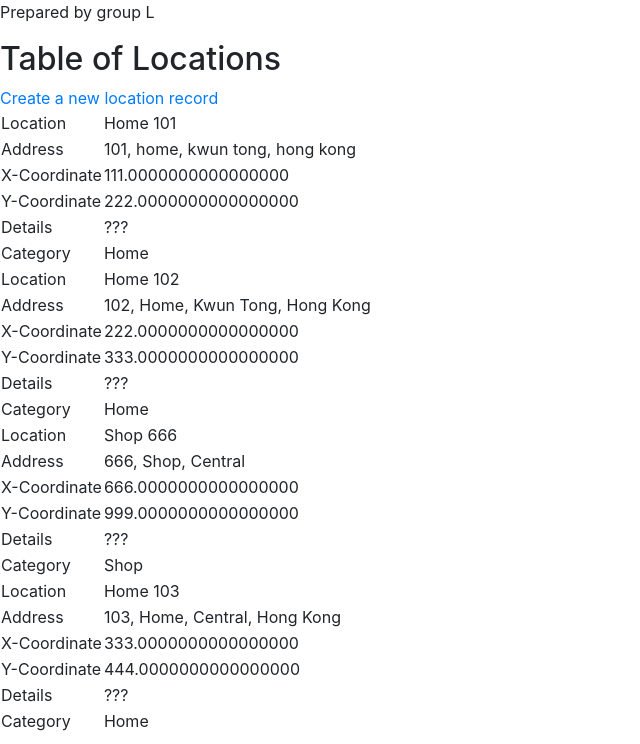
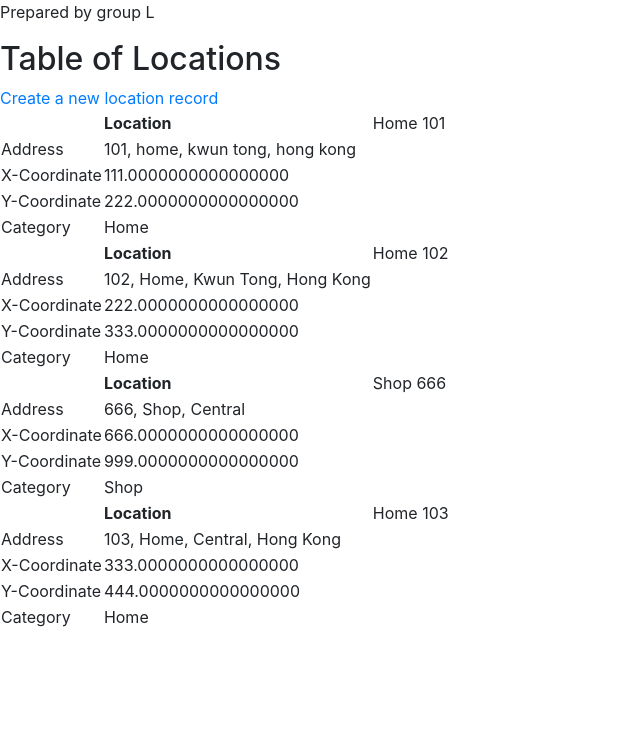
Before and after one commit to zupeter/trans19, a Django app: page /location/ in a window 1280 px wide. Shown: the part 56-800 px from the top of the page, without its empty margins (0-640 px from the left). Run offline with Django 3.2, Linux system fonts and the light colour scheme; data comes from the database, SQL or seed files in the repository; some libraries are stand-ins or nearby versions.

Commit message:
Update detail.html

```diff
--- a/src/record/templates/location/detail.html
+++ b/src/record/templates/location/detail.html
@@ -9,7 +9,7 @@
 			<table>
 				{% for object in object_list %}
 				<tr>
-					<td>Location</td>
+					<td><th>Location</th></td>
 					<td>{{object.location}}</td>
 				</tr>
 				<tr>
@@ -25,10 +25,6 @@
 					<td>{{object.y_coord}}</td>
 				</tr>
 				<tr>
-					<td>Details</td>
-					<td>???</td>
-				</tr>
-				<tr>
 					<td>Category</td>
 					<td>{{object.category}}</td>
 				</tr>
```
